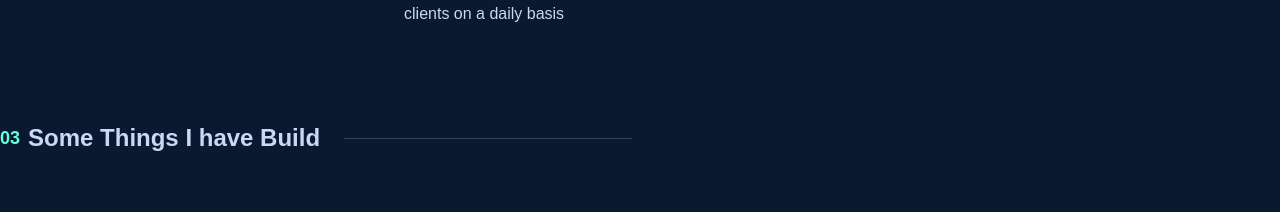
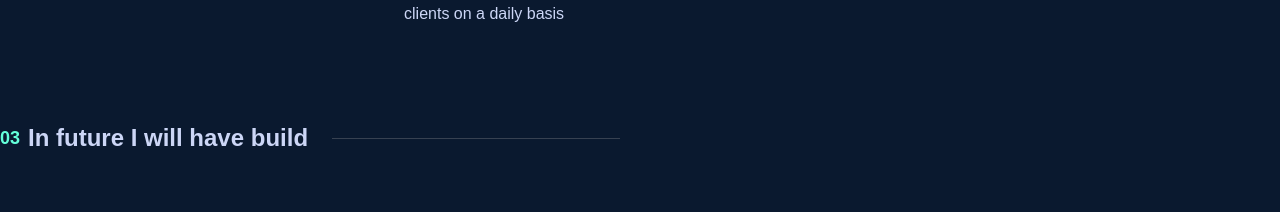
Before and after one commit to i-am-sujon-islam/MD-Sujon-Islam, a React (Vite) app: page / in a window 1280 px wide. Shown: the part 1726-1938 px from the top of the page. Built offline with nearby package versions, Linux system fonts and the light colour scheme.

Commit message:
Change Project title

```diff
--- a/src/ui/Archive.jsx
+++ b/src/ui/Archive.jsx
@@ -3,7 +3,8 @@ import { useRef, useState } from "react";
 import { projectArray } from "../constant";
 import ArchiveCard from "./ArchiveCard";
 import Container from "./Container";
-const Archive = () => {
+const
+Archive = () => {
   const [showMore, setShowMore] = useState(false);
   const displayedArray = showMore ? projectArray : projectArray.slice(0, 6);
   const projectContainerRef = useRef(null);
--- a/src/ui/Project.jsx
+++ b/src/ui/Project.jsx
@@ -7,7 +7,7 @@ import SectionTitle from "./SectionTitle";
 const Project = () => {
   return (
     <Container id="project">
-      <SectionTitle title="Some Things I have Build" titleNo="03" />
+      <SectionTitle title="In future I will have build" titleNo="03" />
       <div
         className="mt-10
       "
```
